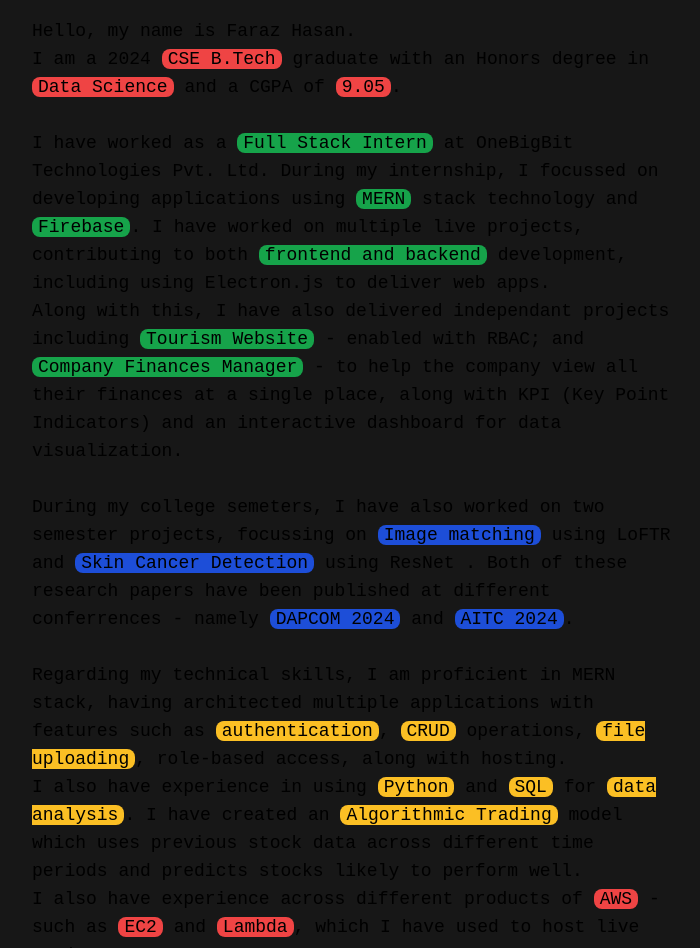
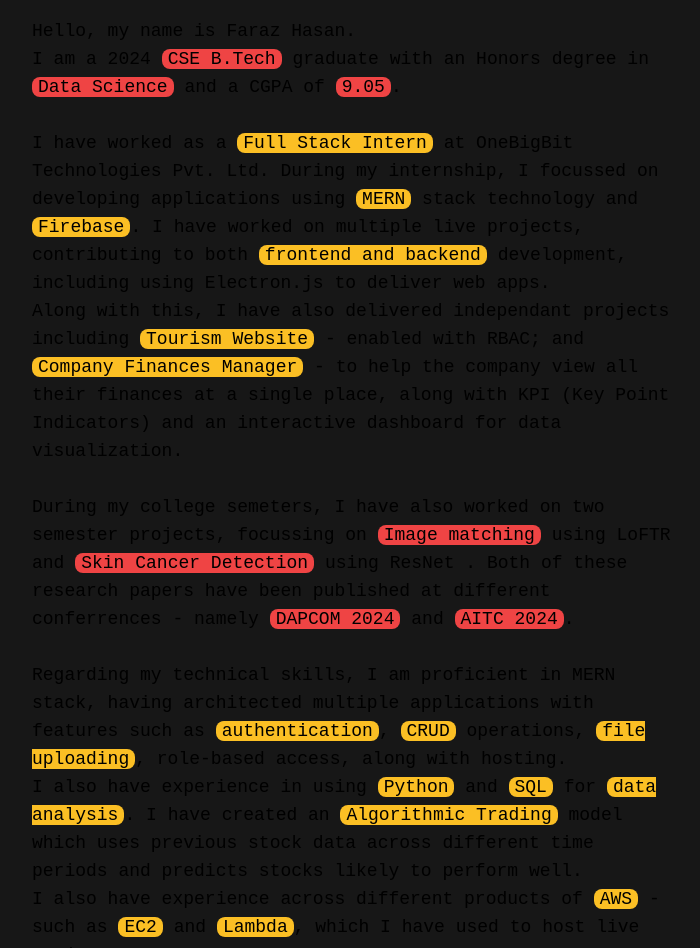
Before and after one commit to SFarazH/portfolio, a Next.js app: page /hire in a window 1280 px wide. Shown: the part 160-1108 px from the top of the page, without its empty margins (288-988 px from the left). Built offline with nearby package versions, Linux system fonts and the light colour scheme.

Commit message:
update hire-me page

```diff
--- a/app/hire/page.js
+++ b/app/hire/page.js
@@ -29,7 +29,7 @@
         <>
           <main className={`flex fira flex-col justify-between px-4 md:px-0`}>
             <h2 className="text-3xl font-semibold text-center mt-8 mb-8">
-              Hire me !
+              Hire me!
             </h2>
             <p className="font-light text-lg">
               Hello, my name is Faraz Hasan. <br /> I am a 2024{" "}
@@ -39,26 +39,30 @@
               and a CGPA of{" "}
               <span className="bg-red-500 rounded-lg px-1.5">9.05</span>. <br />
               <br /> I have worked as a{" "}
-              <span className="bg-green-600 rounded-lg px-1.5">
+              <span className="bg-amber-400 text-black rounded-lg px-1.5">
                 Full Stack Intern
               </span>{" "}
               at OneBigBit Technologies Pvt. Ltd. During my internship, I
               focussed on developing applications using{" "}
-              <span className="bg-green-600 rounded-lg px-1.5">MERN</span> stack
-              technology and{" "}
-              <span className="bg-green-600  rounded-lg px-1.5">Firebase</span>.
-              I have worked on multiple live projects, contributing to both{" "}
-              <span className="bg-green-600 rounded-lg px-1.5">
+              <span className="bg-amber-400 text-black rounded-lg px-1.5">
+                MERN
+              </span>{" "}
+              stack technology and{" "}
+              <span className="bg-amber-400 text-black rounded-lg px-1.5">
+                Firebase
+              </span>
+              . I have worked on multiple live projects, contributing to both{" "}
+              <span className="bg-amber-400 text-black rounded-lg px-1.5">
                 frontend and backend
               </span>{" "}
               development, including using Electron.js to deliver web apps.{" "}
               <br /> Along with this, I have also delivered independant projects
               including{" "}
-              <span className="bg-green-600 rounded-lg px-1.5">
+              <span className="bg-amber-400 text-black rounded-lg px-1.5">
                 Tourism Website
               </span>{" "}
               - enabled with RBAC; and{" "}
-              <span className="bg-green-600 rounded-lg px-1.5">
+              <span className="bg-amber-400 text-black rounded-lg px-1.5">
                 Company Finances Manager
               </span>{" "}
               - to help the company view all their finances at a single place,
@@ -66,18 +70,18 @@
               for data visualization. <br /> <br />
               During my college semeters, I have also worked on two semester
               projects, focussing on{" "}
-              <span className="bg-blue-700 rounded-lg px-1.5">
+              <span className="bg-red-500 rounded-lg px-1.5">
                 Image matching
               </span>{" "}
               using LoFTR and{" "}
-              <span className="bg-blue-700 rounded-lg px-1.5">
+              <span className="bg-red-500 rounded-lg px-1.5">
                 Skin Cancer Detection
               </span>{" "}
               using ResNet . Both of these research papers have been published
               at different conferrences - namely{" "}
-              <span className="bg-blue-700 rounded-lg px-1.5">DAPCOM 2024</span>{" "}
+              <span className="bg-red-500 rounded-lg px-1.5">DAPCOM 2024</span>{" "}
               and{" "}
-              <span className="bg-blue-700 rounded-lg px-1.5">AITC 2024</span>.
+              <span className="bg-red-500 rounded-lg px-1.5">AITC 2024</span>.
               <br />
               <br /> Regarding my technical skills, I am proficient in MERN
               stack, having architected multiple applications with features such
@@ -97,7 +101,8 @@
               experience in using{" "}
               <span className="bg-amber-400 text-black rounded-lg px-1.5">
                 Python
-              </span>{" "}and {" "}
+              </span>{" "}
+              and{" "}
               <span className="bg-amber-400 text-black rounded-lg px-1.5">
                 SQL
               </span>{" "}
@@ -113,10 +118,18 @@
               model which uses previous stock data across different time periods
               and predicts stocks likely to perform well.
               <br /> I also have experience across different products of{" "}
-              <span className="bg-red-500 rounded-lg px-1.5">AWS</span> - such
-              as <span className="bg-red-500 rounded-lg px-1.5">EC2</span> and{" "}
-              <span className="bg-red-500 rounded-lg px-1.5">Lambda</span>,
-              which I have used to host live projects. <br />
+              <span className="bg-amber-400 text-black rounded-lg px-1.5">
+                AWS
+              </span>{" "}
+              - such as{" "}
+              <span className="bg-amber-400 text-black rounded-lg px-1.5">
+                EC2
+              </span>{" "}
+              and{" "}
+              <span className="bg-amber-400 text-black rounded-lg px-1.5">
+                Lambda
+              </span>
+              , which I have used to host live projects. <br />
               <br />
               Additionally, I have completed multiple certification courses
               across various fields such as:
@@ -129,11 +142,11 @@
               <br />
               Regarding my extra-cirriculars, I was part of a team which was
               shortlisted for{" "}
-              <span className="bg-teal-700 rounded-lg px-1.5">
+              <span className="bg-red-500 rounded-lg px-1.5">
                 Smart India Hackathon
               </span>{" "}
               finals 2022 at Mangalore. I have also served as{" "}
-              <span className="bg-teal-700 rounded-lg px-1.5">President</span> of
+              <span className="bg-red-500 rounded-lg px-1.5">President</span> of
               the CSE student body. This has instilled me with skills to manage
               people and deadlines, along with collaboration and team work!{" "}
               <br />
```
